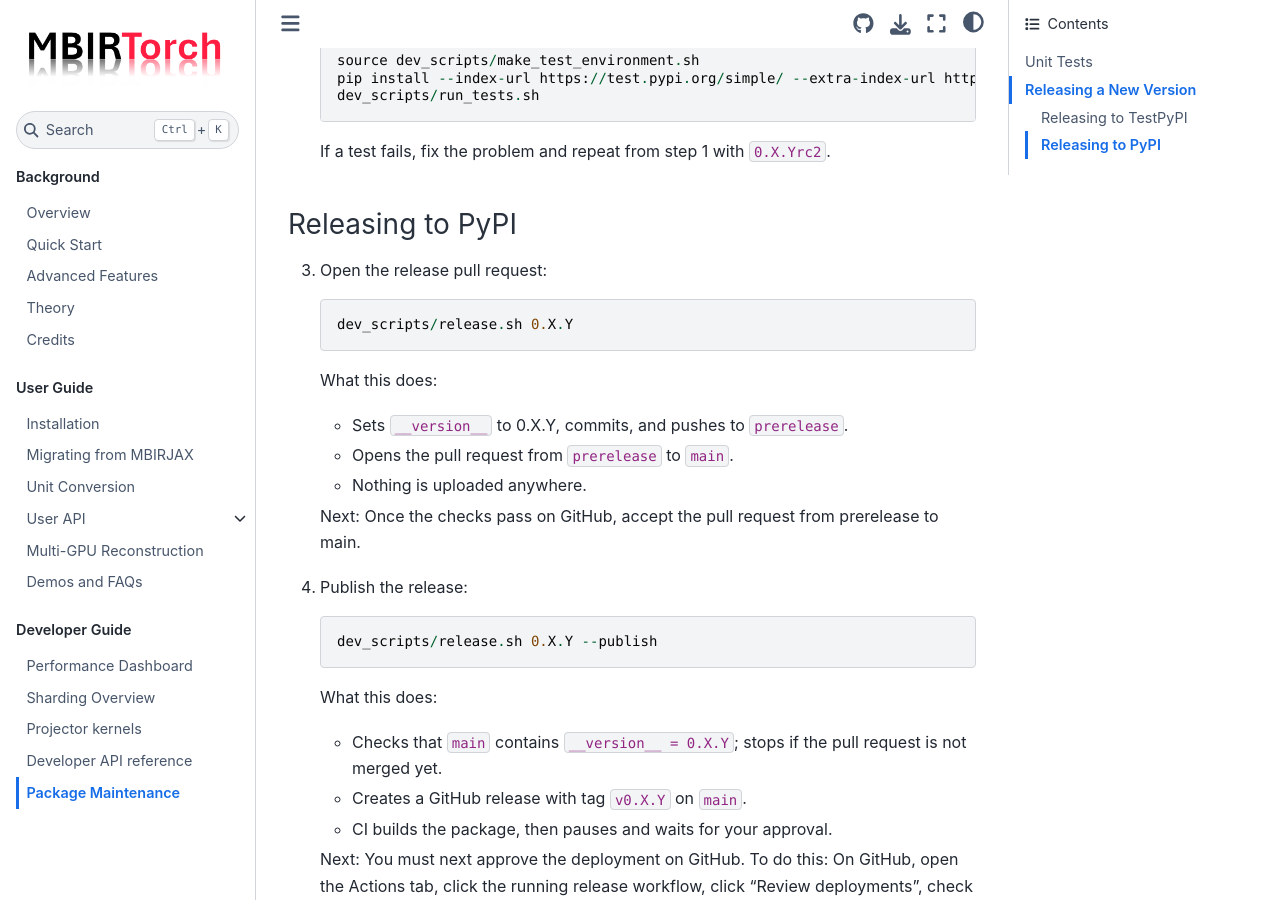
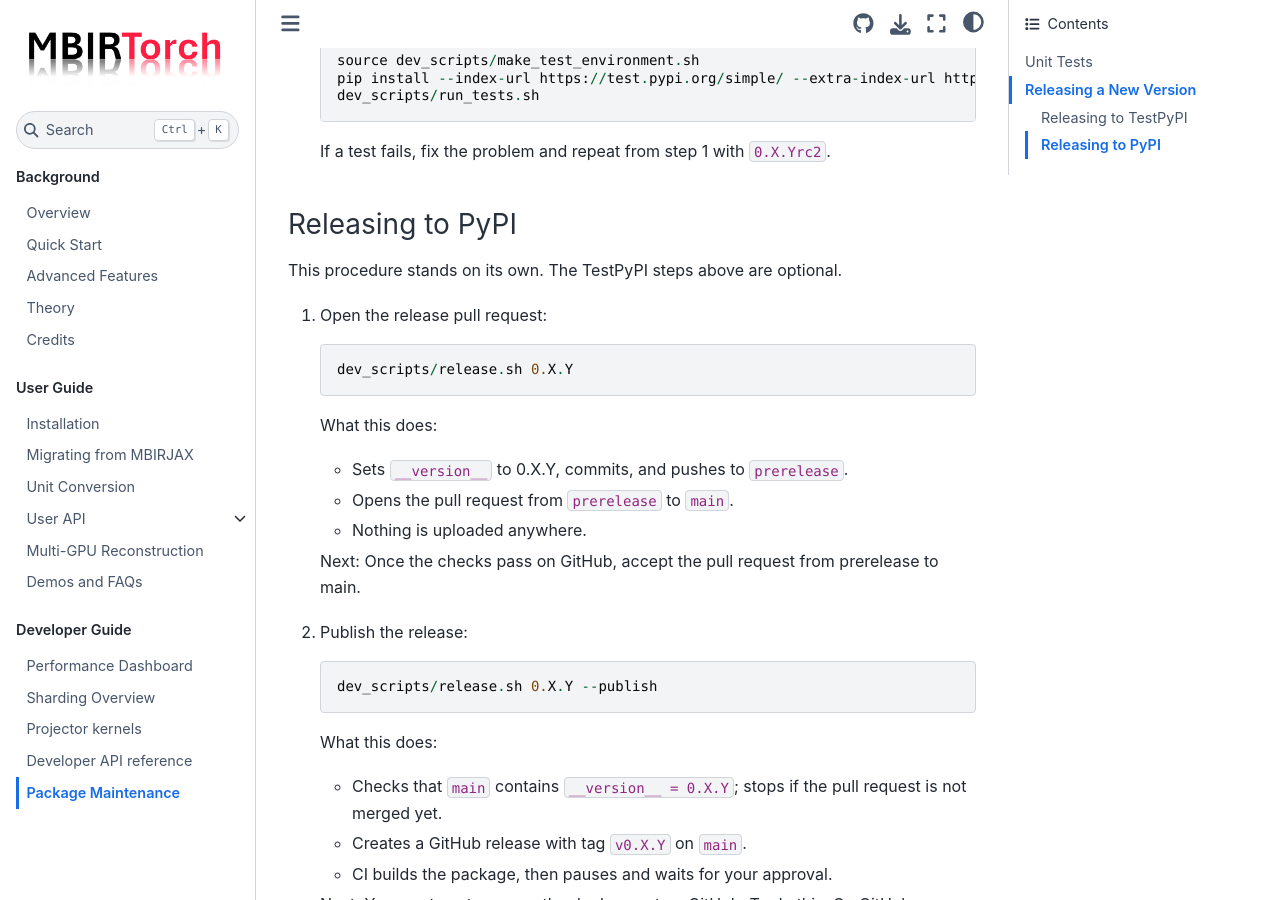
Before and after one commit to cabouman/mbirtorch, a Sphinx documentation site: the page built from docs/source/dev_maintenance.rst, in a window 1280 px wide and 900 px high, scrolled down 878 px. Built offline with Sphinx 7.4.7 and the Sphinx Book theme 1.1.4, drawn with Linux system fonts in a browser that asks for light colours.

Commit message:
Number the PyPI release steps from 1
The PyPI procedure on the maintenance page stands on its own, with the
TestPyPI steps optional.

Co-Authored-By: Claude Fable 5.1 <noreply@anthropic.com>
Claude-Session: https://claude.ai/code/session_01GUh31j9ybbeT2zyeAcPj8x

```diff
--- a/docs/source/dev_maintenance.rst
+++ b/docs/source/dev_maintenance.rst
@@ -41,7 +41,9 @@ Releasing to TestPyPI
 Releasing to PyPI
 +++++++++++++++++
 
-3. Open the release pull request::
+This procedure stands on its own.  The TestPyPI steps above are optional.
+
+1. Open the release pull request::
 
        dev_scripts/release.sh 0.X.Y
 
```
Also changed, not shown: other parts of docs/source/dev_maintenance.rst (+2 -2 lines).
